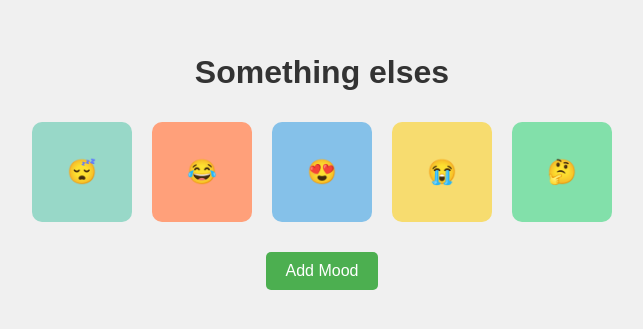
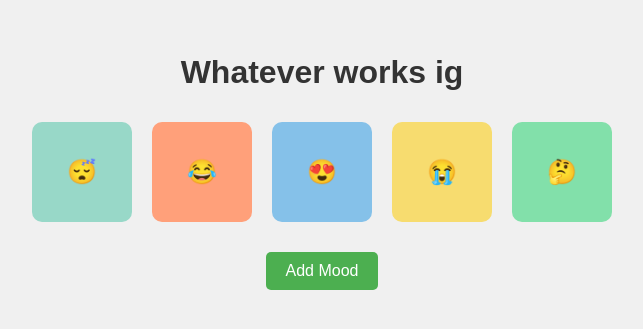
Before and after one commit to Raghavarora09/cloudfront-s3-static-site, a plain HTML site: page index.html in a window 1280 px wide. Shown: the part 239-568 px from the top of the page, without its empty margins (318-961 px from the left). Drawn offline with Linux system fonts and the light colour scheme.

Commit message:
Update index.html

```diff
--- a/index.html
+++ b/index.html
@@ -59,7 +59,7 @@
 </head>
 <body>
     <div class="container">
-        <h1>Something elses</h1>
+        <h1>Whatever works ig</h1>
         <div id="mood-board"></div>
         <button id="add-mood">Add Mood</button>
     </div>
```
